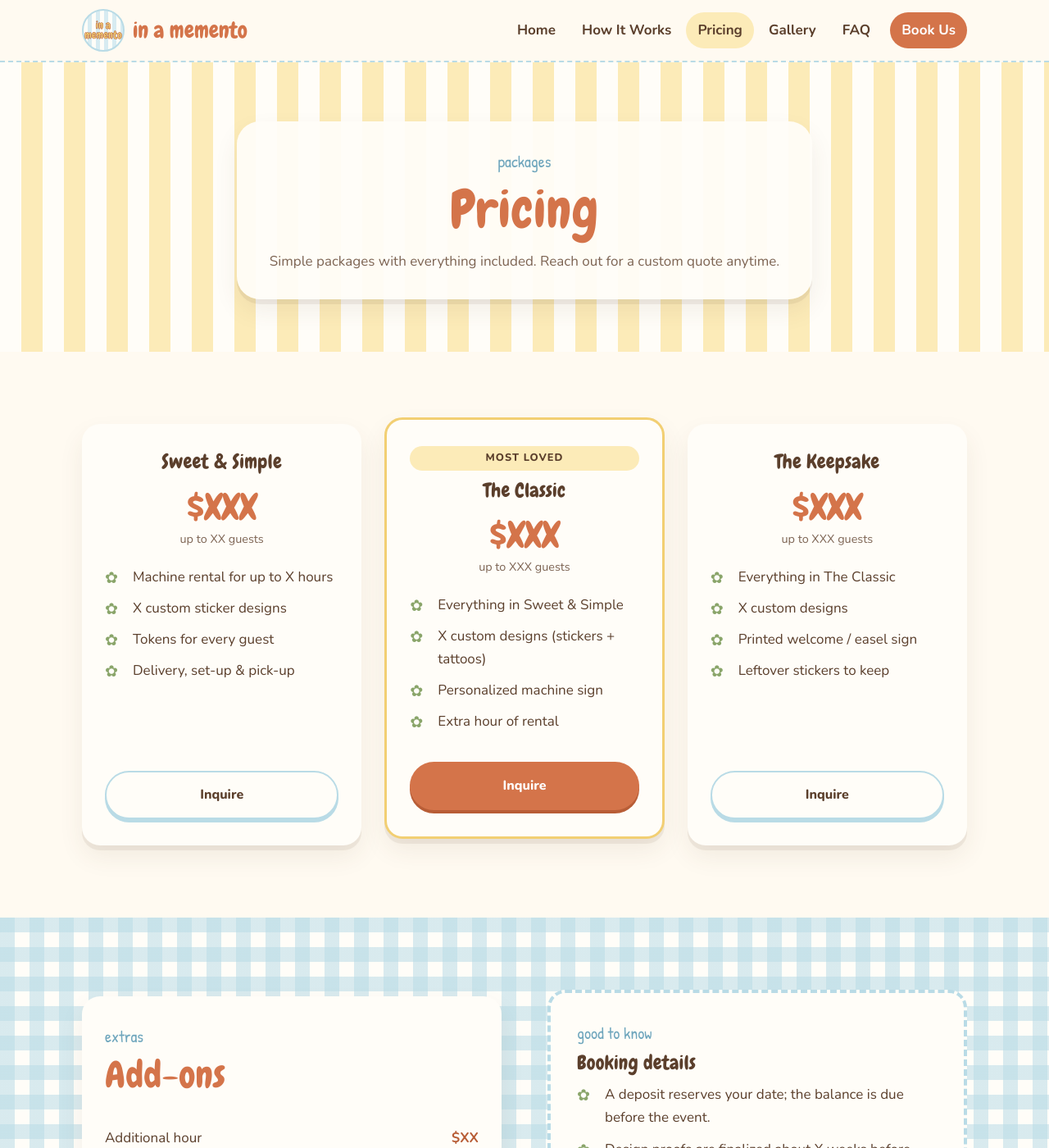
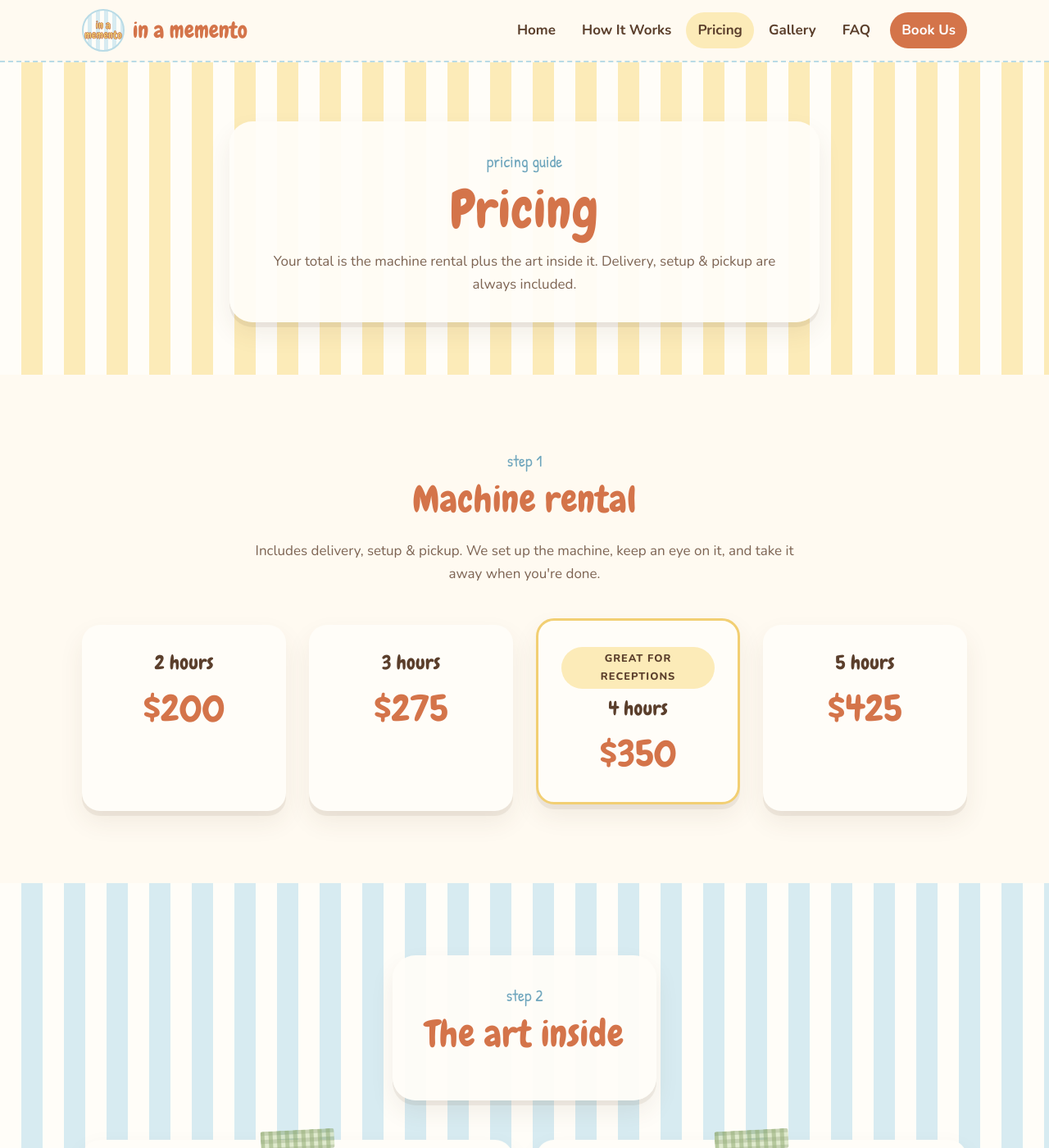
Before and after one commit to andrew-hy-kim/in.a.memento, a Jekyll site: the page built from pricing/index.html, in a window 1280 px wide and 1400 px high. Shown: the whole window at 82% size. Built offline with Jekyll 4.4.1, drawn with Linux system fonts in a browser that asks for light colours; some of the changed text lies outside the part shown.

Commit message:
Add real pricing, machine photos, and design crops
Pricing page now reflects the actual pricing guide (rental rates, art
prices, design options, travel fees, payment policy). Adds event photos
and individual design images for upcoming home/gallery updates.

Co-Authored-By: Claude Opus 5.5 <noreply@anthropic.com>
Claude-Session: https://claude.ai/code/session_01A4x6zNFM2ikQnVBPRWM1LK

```diff
--- a/css/style.css
+++ b/css/style.css
@@ -331,7 +331,7 @@ section { padding: 88px 0; }
 
 /* Page banners for inner pages */
 .page-banner { padding: 72px 0 64px; text-align: center; }
-.page-banner .banner-card {
+.banner-card {
   display: inline-block;
   max-width: 720px;
   background: rgba(255, 253, 248, 0.94);
@@ -596,3 +596,60 @@ section { padding: 88px 0; }
   .logo-word { font-size: 1.3rem; }
   .logo-badge { width: 44px; height: 44px; font-size: 11px; }
 }
+
+.price-unit { font-family: var(--font-body); font-size: 1rem; color: var(--ink-soft); }
+
+/* ---------- Photos ---------- */
+
+.polaroid {
+  background: var(--paper);
+  padding: 14px 14px 18px;
+  border-radius: 10px;
+  box-shadow: var(--shadow);
+  transform: rotate(2deg);
+  max-width: 420px;
+  margin: 0 auto;
+}
+.polaroid img { border-radius: 6px; width: 100%; }
+.polaroid figcaption {
+  font-family: var(--font-hand);
+  font-size: 1.2rem;
+  text-align: center;
+  margin-top: 10px;
+  color: var(--ink-soft);
+}
+.polaroid.tilt-left { transform: rotate(-2deg); }
+figure { margin: 0; }
+
+.photo-tall { max-width: 360px; }
+
+/* Row of design "stickers" */
+.sticker-row {
+  display: grid;
+  grid-template-columns: repeat(6, 1fr);
+  gap: 18px;
+}
+.sticker-row figure {
+  background: #fff;
+  border-radius: 14px;
+  padding: 8px;
+  box-shadow: var(--shadow);
+  transition: transform 0.2s ease;
+}
+.sticker-row figure:nth-child(odd) { transform: rotate(-3deg); }
+.sticker-row figure:nth-child(even) { transform: rotate(2.5deg); }
+.sticker-row figure:hover { transform: rotate(0) scale(1.05); }
+.sticker-row img { width: 100%; aspect-ratio: 2 / 3; object-fit: contain; }
+@media (max-width: 800px) { .sticker-row { grid-template-columns: repeat(3, 1fr); } }
+
+.tile.photo { padding: 0; background: #fff; }
+.tile.photo.contain img { object-fit: contain; padding: 12px; }
+.tile figcaption {
+  position: absolute;
+  left: 10px; bottom: 10px;
+  background: rgba(255, 253, 248, 0.92);
+  border-radius: 999px;
+  padding: 2px 12px;
+  font-family: var(--font-hand);
+  font-size: 1.05rem;
+}
--- a/pricing/index.html
+++ b/pricing/index.html
@@ -1,85 +1,123 @@
 ---
 layout: default
 title: Pricing
-description: Vending machine rental packages for weddings, parties and events in the Seattle area.
+description: Vending machine rental pricing for weddings, parties and events in the Seattle area. Rentals start at $200 including delivery, setup and pickup.
 ---
 
 <section class="page-banner bg-butter-stripes">
   <div class="container">
     <div class="banner-card">
-      <span class="eyebrow">packages</span>
+      <span class="eyebrow">pricing guide</span>
       <h1>Pricing</h1>
-      <p>Simple packages with everything included. Reach out for a custom quote anytime.</p>
+      <p>Your total is the machine rental plus the art inside it. Delivery, setup &amp; pickup are always included.</p>
     </div>
   </div>
 </section>
 
-<!-- TODO: replace the placeholder prices/details below with the real numbers from our pricing doc. -->
 <section class="bg-cream">
   <div class="container">
-    <div class="grid grid-3">
+    <div class="section-head">
+      <span class="eyebrow">step 1</span>
+      <h2>Machine rental</h2>
+      <p>Includes delivery, setup &amp; pickup. We set up the machine, keep an eye on it, and take it away when you're done.</p>
+    </div>
+    <div class="grid grid-4">
       <div class="card price-card">
-        <h3>Sweet &amp; Simple</h3>
-        <div class="price">$XXX</div>
-        <div class="price-note">up to XX guests</div>
-        <ul class="checklist">
-          <li>Machine rental for up to X hours</li>
-          <li>X custom sticker designs</li>
-          <li>Tokens for every guest</li>
-          <li>Delivery, set-up &amp; pick-up</li>
-        </ul>
-        <a class="btn btn-soft" href="{{ '/contact/' | relative_url }}">Inquire</a>
+        <h3>2 hours</h3>
+        <div class="price">$200</div>
+      </div>
+      <div class="card price-card">
+        <h3>3 hours</h3>
+        <div class="price">$275</div>
       </div>
       <div class="card price-card featured">
-        <span class="badge">most loved</span>
-        <h3>The Classic</h3>
-        <div class="price">$XXX</div>
-        <div class="price-note">up to XXX guests</div>
-        <ul class="checklist">
-          <li>Everything in Sweet &amp; Simple</li>
-          <li>X custom designs (stickers + tattoos)</li>
-          <li>Personalized machine sign</li>
-          <li>Extra hour of rental</li>
-        </ul>
-        <a class="btn btn-primary" href="{{ '/contact/' | relative_url }}">Inquire</a>
+        <span class="badge">great for receptions</span>
+        <h3>4 hours</h3>
+        <div class="price">$350</div>
       </div>
       <div class="card price-card">
-        <h3>The Keepsake</h3>
-        <div class="price">$XXX</div>
-        <div class="price-note">up to XXX guests</div>
-        <ul class="checklist">
-          <li>Everything in The Classic</li>
-          <li>X custom designs</li>
-          <li>Printed welcome / easel sign</li>
-          <li>Leftover stickers to keep</li>
-        </ul>
-        <a class="btn btn-soft" href="{{ '/contact/' | relative_url }}">Inquire</a>
+        <h3>5 hours</h3>
+        <div class="price">$425</div>
       </div>
     </div>
   </div>
 </section>
 
-<section class="bg-gingham">
-  <div class="container split">
-    <div class="card">
-      <span class="eyebrow">extras</span>
-      <h2>Add-ons</h2>
-      <ul class="addon-list">
-        <li><span>Additional hour</span><strong>$XX</strong></li>
-        <li><span>Additional custom design</span><strong>$XX</strong></li>
-        <li><span>Extra 50 prints</span><strong>$XX</strong></li>
-        <li><span>Delivery outside the Seattle area</span><strong>$X / mile</strong></li>
-      </ul>
+<section class="bg-sky-stripes">
+  <div class="container">
+    <div class="section-head">
+      <div class="banner-card" style="display:inline-block;">
+        <span class="eyebrow">step 2</span>
+        <h2>The art inside</h2>
+      </div>
     </div>
-    <div class="stamp">
-      <span class="eyebrow">good to know</span>
-      <h3>Booking details</h3>
-      <ul class="checklist">
-        <li>A deposit reserves your date; the balance is due before the event.</li>
-        <li>Design proofs are finalized about X weeks before your event.</li>
-        <li>We need a small table or flat surface near an indoor or covered spot.</li>
-      </ul>
-      <a class="btn btn-primary" href="{{ '/contact/' | relative_url }}">Get a quote</a>
+    <div class="grid grid-2">
+      <div class="card tape">
+        <h3>Art prices</h3>
+        <div class="price">$0.50–$2 <span class="price-unit">/ item</span></div>
+        <p class="muted">Depends on:</p>
+        <ul class="checklist">
+          <li>The item: sticker, temporary tattoo or mini print</li>
+          <li>How many you need (in quantities of 25)</li>
+          <li>The size of the art, e.g. 2×2" or 3×3"</li>
+        </ul>
+      </div>
+      <div class="card tape">
+        <h3>Item designs</h3>
+        <ul class="addon-list">
+          <li><span>Choose from our library of designs <br><small class="muted">with free customization</small></span><strong>free</strong></li>
+          <li><span>Provide your own art</span><strong>free</strong></li>
+          <li><span>Request a custom design</span><strong>$50 / design</strong></li>
+        </ul>
+      </div>
     </div>
   </div>
 </section>
+
+<section class="bg-cream">
+  <div class="container split" style="align-items: start;">
+    <div class="card">
+      <span class="eyebrow">travel</span>
+      <h2>Driving distance</h2>
+      <p class="muted">Measured from Capitol Hill, Seattle.</p>
+      <ul class="addon-list">
+        <li><span>0–25 miles</span><strong>no charge</strong></li>
+        <li><span>26–40 miles</span><strong>$75</strong></li>
+        <li><span>41–60 miles</span><strong>$100</strong></li>
+        <li><span>61–80 miles</span><strong>$125</strong></li>
+        <li><span>81+ miles</span><strong>custom quote*</strong></li>
+      </ul>
+      <p class="muted" style="font-size:0.9rem; margin-top:12px;">* may require overnight accommodation coverage</p>
+    </div>
+    <div>
+      <div class="stamp">
+        <span class="eyebrow">payment policy</span>
+        <h3>Booking your date</h3>
+        <ul class="checklist">
+          <li>A minimum <strong>25% deposit</strong> is required at the time of booking to secure your date.</li>
+          <li>Deposits are non-refundable.</li>
+          <li>The remaining balance is due in full at least <strong>14 days</strong> before your event.</li>
+        </ul>
+      </div>
+      <div class="card mt-lg">
+        <span class="eyebrow">corporate events</span>
+        <h3>Planning for a company?</h3>
+        <p>Contact us through our booking inquiry for corporate pricing.</p>
+        <a class="btn btn-primary" href="{{ '/contact/' | relative_url }}">Send an inquiry</a>
+      </div>
+    </div>
+  </div>
+</section>
+
+<section class="cta-band bg-gingham">
+  <div class="container">
+    <div class="stamp">
+      <span class="eyebrow">example</span>
+      <h2>What might it cost?</h2>
+      <p class="muted">A 4-hour reception in Seattle with 100 stickers from our library at $1 each:<br>
+        <strong>$350 rental + $100 art = $450</strong>, with a $112.50 deposit to book.</p>
+      <p class="muted" style="font-size:0.9rem;">Just an illustration. Your quote depends on your items, quantities and sizes.</p>
+      <div class="btn-row"><a class="btn btn-primary" href="{{ '/contact/' | relative_url }}">Get your quote</a></div>
+    </div>
+  </div>
+</section>
```
Also changed, not shown: images/gallery/andrews-30th.webp (added), images/gallery/design-bookworm.webp (added), images/gallery/design-chef-duck.webp (added), images/gallery/design-cozy-bear.webp (added), images/gallery/design-run.webp (added), images/gallery/design-sleepy-cat.webp (added), images/gallery/design-way-of-cats.webp (added), images/gallery/machine-on-stand.webp (added).
